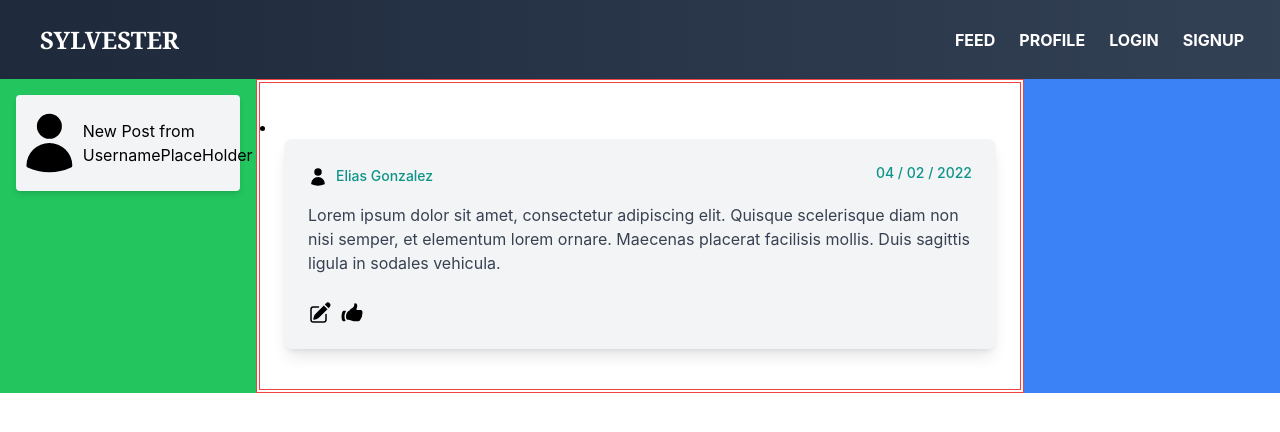
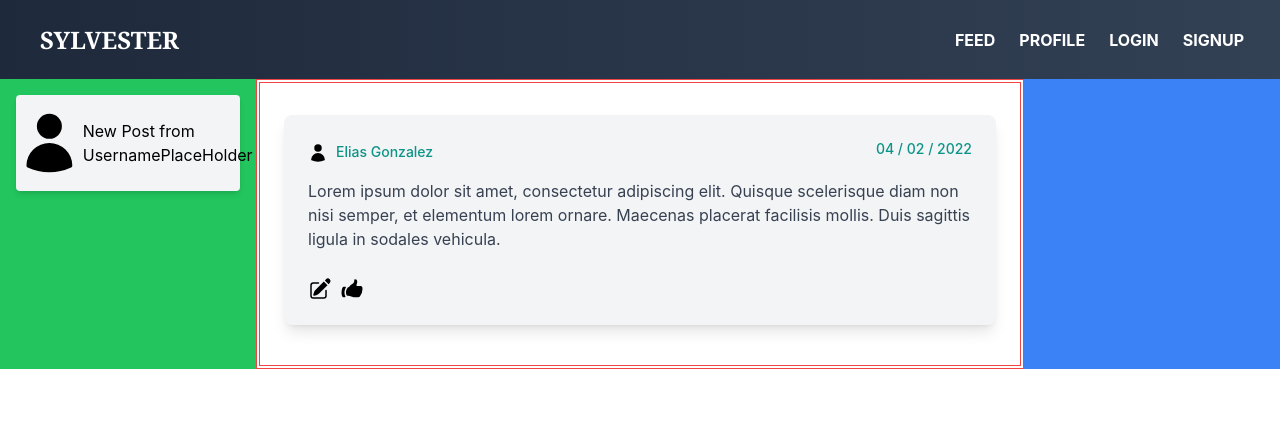
Before and after one commit to Michael-Robertson2/PrimaryKeys-P2-Frontend, a React (Create React App) app in the folder my-app/: page /feed in a window 1280 px wide. Shown: the top 432 px of the page. Built offline with nearby package versions, Linux system fonts and the light colour scheme.

Commit message:
Update post renedering
Remove unwanted li tag from individual post. If post is to be put on list, parent of post must include <li> tag

```diff
--- a/my-app/src/components/Post.tsx
+++ b/my-app/src/components/Post.tsx
@@ -7,8 +7,7 @@ import PostContent from "../models/PostContent";
 
 function Post(post: PostContent) {
     return (
-        <li className="pt-8">
-            <div className="md:flex flex-start">
+            <div className="md:flex flex-start pt-8">
                 <div className="block p-6 rounded-lg shadow-lg bg-gray-100  ml-6 mr-6 mb-10">
                     <div className="flex justify-between mb-4">
                         <div>
@@ -23,7 +22,6 @@ function Post(post: PostContent) {
                     <HandThumbUpIcon className="inline-block h-6 pr-2 hover:opacity-40 transition duration-150 ease-in-out" />
                 </div>
             </div>
-        </li>
     )
 }
 
```
